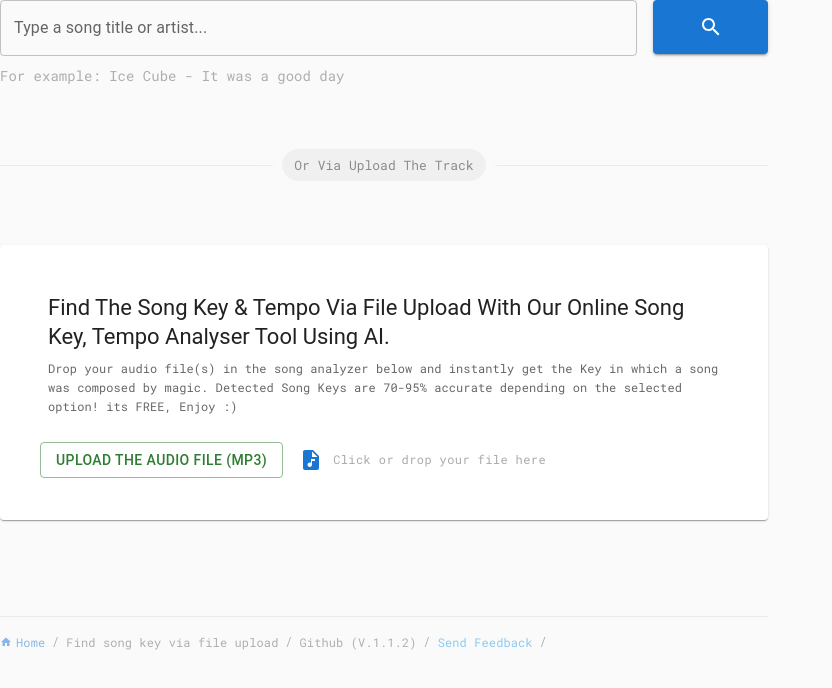
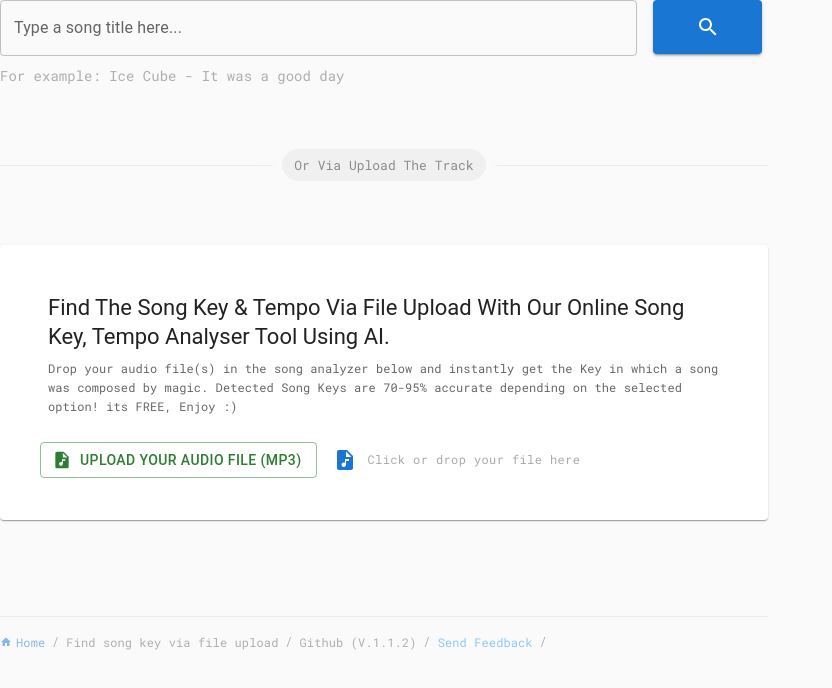
Before and after one commit to vah7id/song-key-bpm-finder-app, a Next.js app: page /components/SearchInput in a window 1280 px wide. Shown: the top 688 px of the page, without its empty margins (0-832 px from the left). Built offline with nearby package versions, Linux system fonts and the light colour scheme.

Commit message:
fixed the styles

```diff
--- a/pages/components/SearchInput.js
+++ b/pages/components/SearchInput.js
@@ -264,7 +264,7 @@ export default function SearchInput() {
                         onPaste={handlePaste}
                         options={autocompleteItems}
                         sx={{ width: '100%' }}
-                        renderInput={(params) => <TextField {...params} label="Type a song title or artist..." />}
+                        renderInput={(params) => <TextField {...params} label="Type a song title here..." />}
                         />
 
                     </Grid>
@@ -272,7 +272,7 @@ export default function SearchInput() {
                         <Button
                             onClick={() => handleChange(url)}
                             size='large'
-                            style={{ width: '100%', padding: '15px'}}
+                            style={{ width: '95%', padding: '15px'}}
                             variant='contained'
                             >
                                 <SearchIcon />
@@ -394,8 +394,8 @@ Drop your audio file(s) in the song analyzer below and instantly get the Key in
 
                 </CardContent>
                 <CardActions>
-                <Button  color="success" variant="outlined" component="label">
-                     Upload The Audio File (MP3)
+                <Button startIcon={<AudioFileIcon /> }  color="success" variant="outlined" component="label">
+                     Upload Your Audio File (MP3)
                     <input id="fileinput" onChange={handleUpload} hidden accept="audio/mpeg" type="file" />
                 </Button>
                 <IconButton className={styles.uploadBtn} color="primary" aria-label="upload picture" component="label">
```
